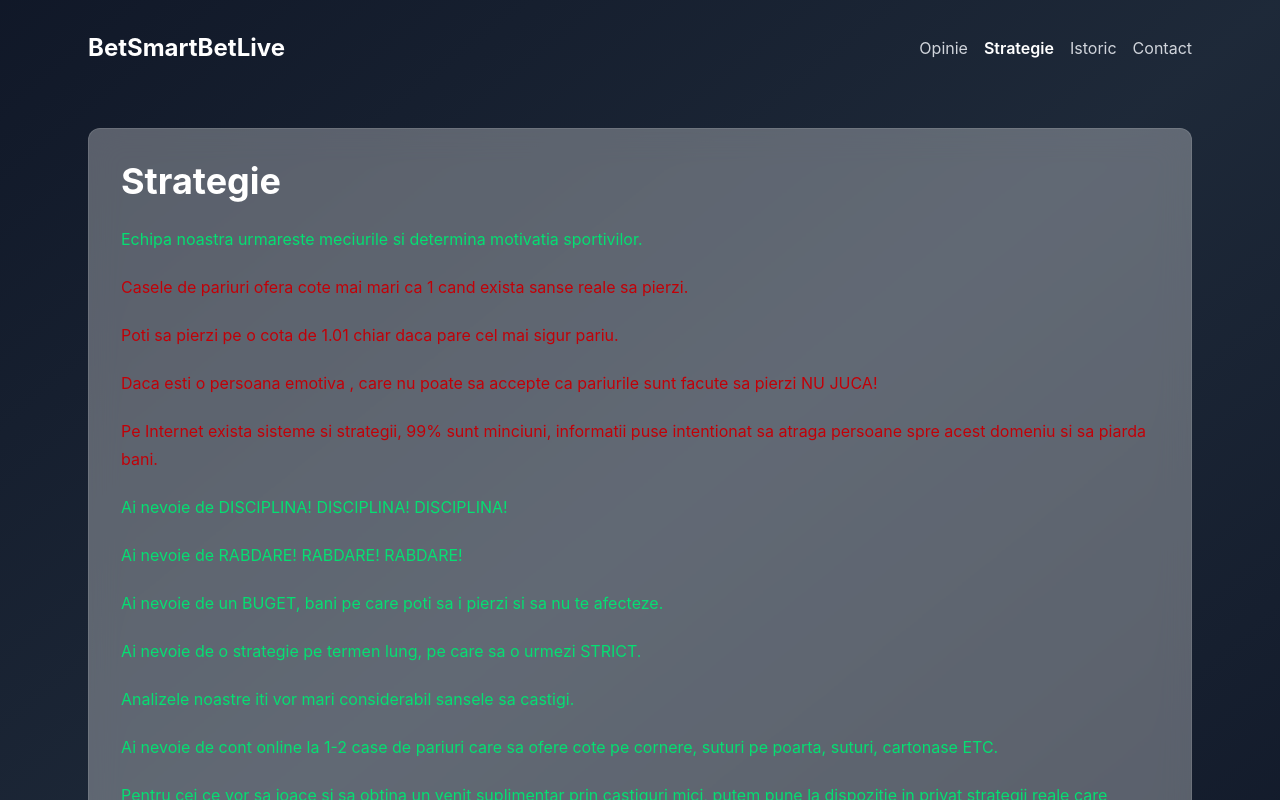
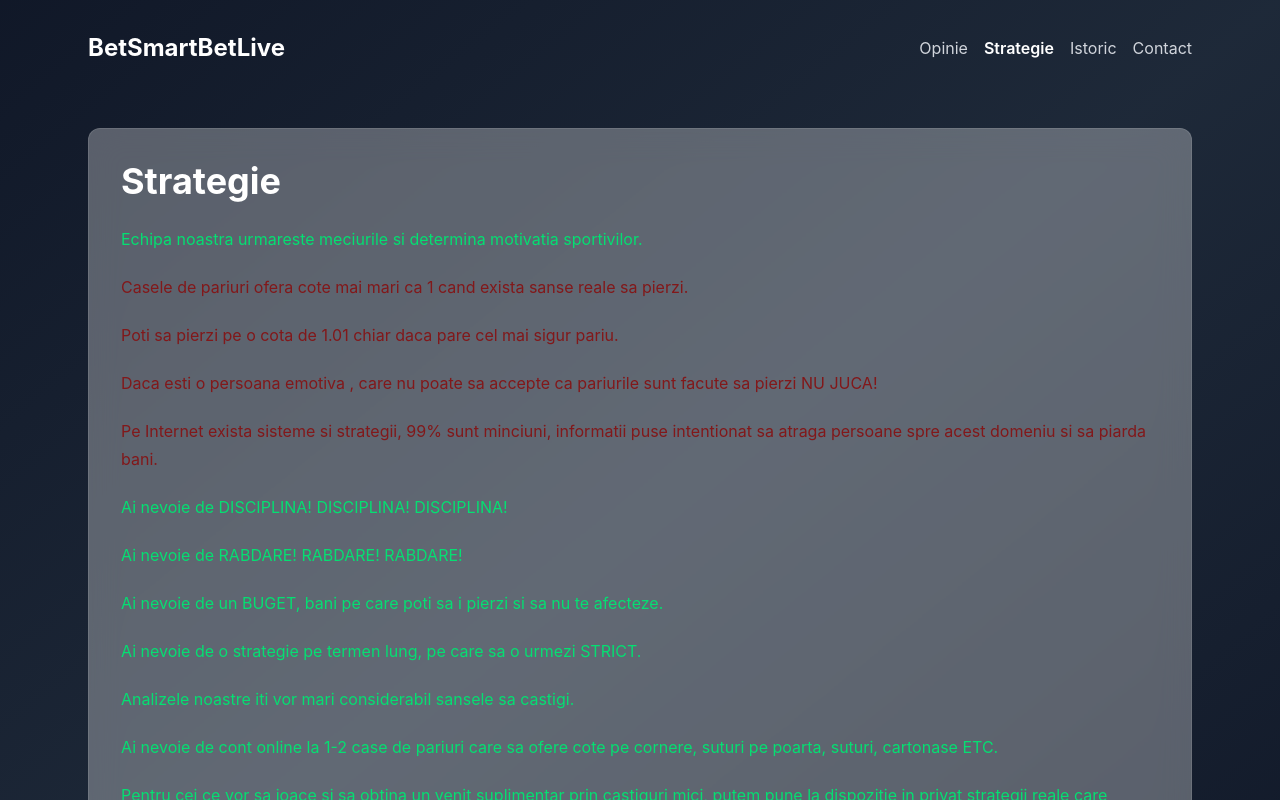
Before and after one commit to nidarg/bett, a React app in the folder frontend/: page /strategie in a window 1280 px wide. Shown: the top 800 px of the page. Built offline with nearby package versions, Linux system fonts and the light colour scheme; the HTML template or start-up script is replaced by a standard one.

Commit message:
change text color from red-700 to red-900

```diff
--- a/frontend/src/pages/OpiniePage.jsx
+++ b/frontend/src/pages/OpiniePage.jsx
@@ -8,11 +8,11 @@
         <div className="space-y-5 text-gray-300 leading-7">
           <p>
             Experiența noastră cu pariurile sportive justifică pariurile <span className="font-bold text-red-700">"live"</span>.
-           <span className="font-bold text-red-700">1%</span> din cei ce pariaza castiga pe termen lung.
+           <span className="font-bold text-red-900">1%</span> din cei ce pariaza castiga pe termen lung.
           </p>
 
           <p>
-Cotele la pariuri sportive sunt <span className="font-bold text-red-700">CALCULATE</span> impotriva jucatorului.
+Cotele la pariuri sportive sunt <span className="font-bold text-red-900">CALCULATE</span> impotriva jucatorului.
  Matematica demostreaza acest lucru, s-au facut studii si simulari.            simulări și suficiente exemple care confirmă acest dezechilibru.
           </p>
 
--- a/frontend/src/pages/StrategiePage.jsx
+++ b/frontend/src/pages/StrategiePage.jsx
@@ -11,13 +11,13 @@
           <p className="text-green-400">
                Echipa noastra urmareste  meciurile si determina motivatia sportivilor.
           </p>
-          <p className="text-red-700">Casele de pariuri ofera cote mai mari ca 1  cand exista sanse reale sa pierzi.
+          <p className="text-red-900">Casele de pariuri ofera cote mai mari ca 1  cand exista sanse reale sa pierzi.
 </p>
-<p className="text-red-700">Poti sa pierzi pe o cota de 1.01 chiar daca pare cel mai sigur pariu.
+<p className="text-red-900">Poti sa pierzi pe o cota de 1.01 chiar daca pare cel mai sigur pariu.
 </p>
-<p className="text-red-700">Daca esti o persoana emotiva , care nu poate  sa accepte ca pariurile sunt facute sa pierzi NU JUCA!
+<p className="text-red-900">Daca esti o persoana emotiva , care nu poate  sa accepte ca pariurile sunt facute sa pierzi NU JUCA!
 </p>
-<p className="text-red-700">Pe Internet exista sisteme si strategii, 99% sunt minciuni, informatii puse  intentionat sa atraga persoane spre acest domeniu si sa piarda bani.
+<p className="text-red-900">Pe Internet exista sisteme si strategii, 99% sunt minciuni, informatii puse  intentionat sa atraga persoane spre acest domeniu si sa piarda bani.
 </p>
 <p className="text-green-400">Ai nevoie de DISCIPLINA! DISCIPLINA! DISCIPLINA!
 </p>
```
